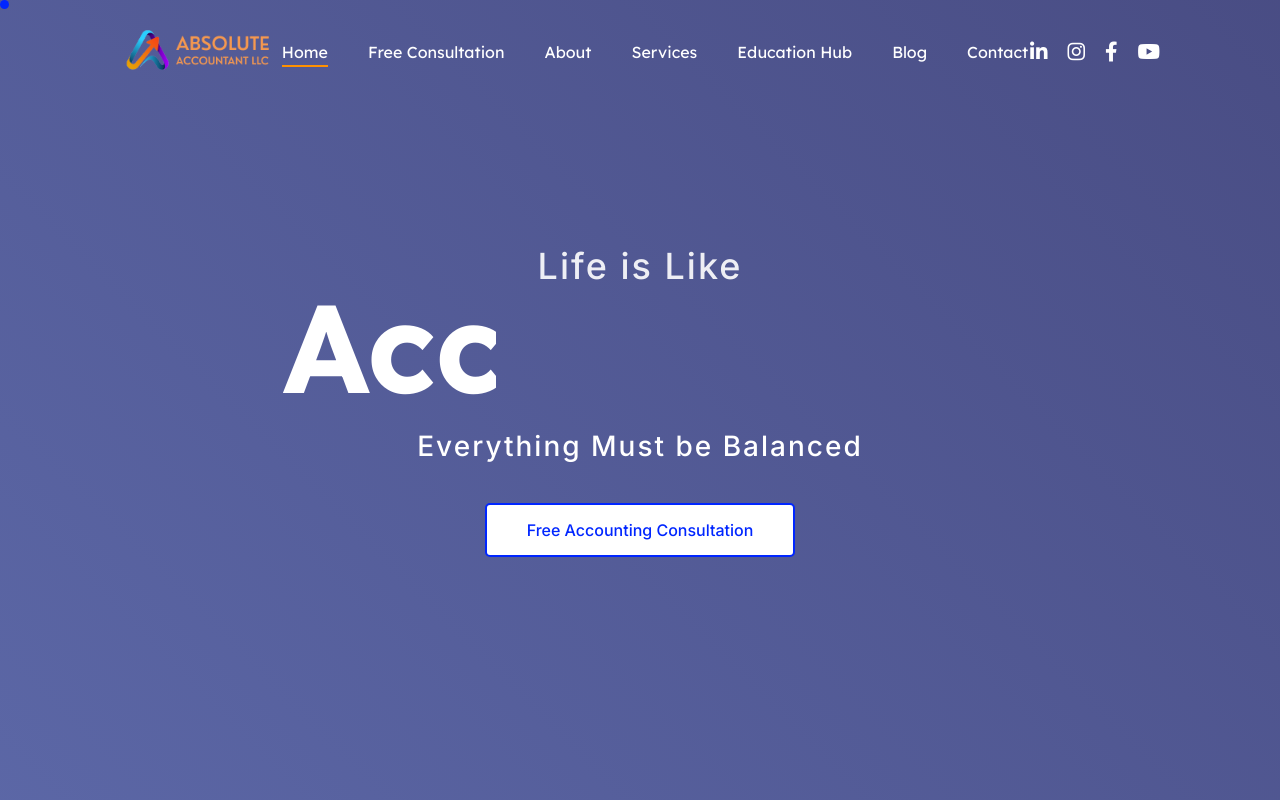
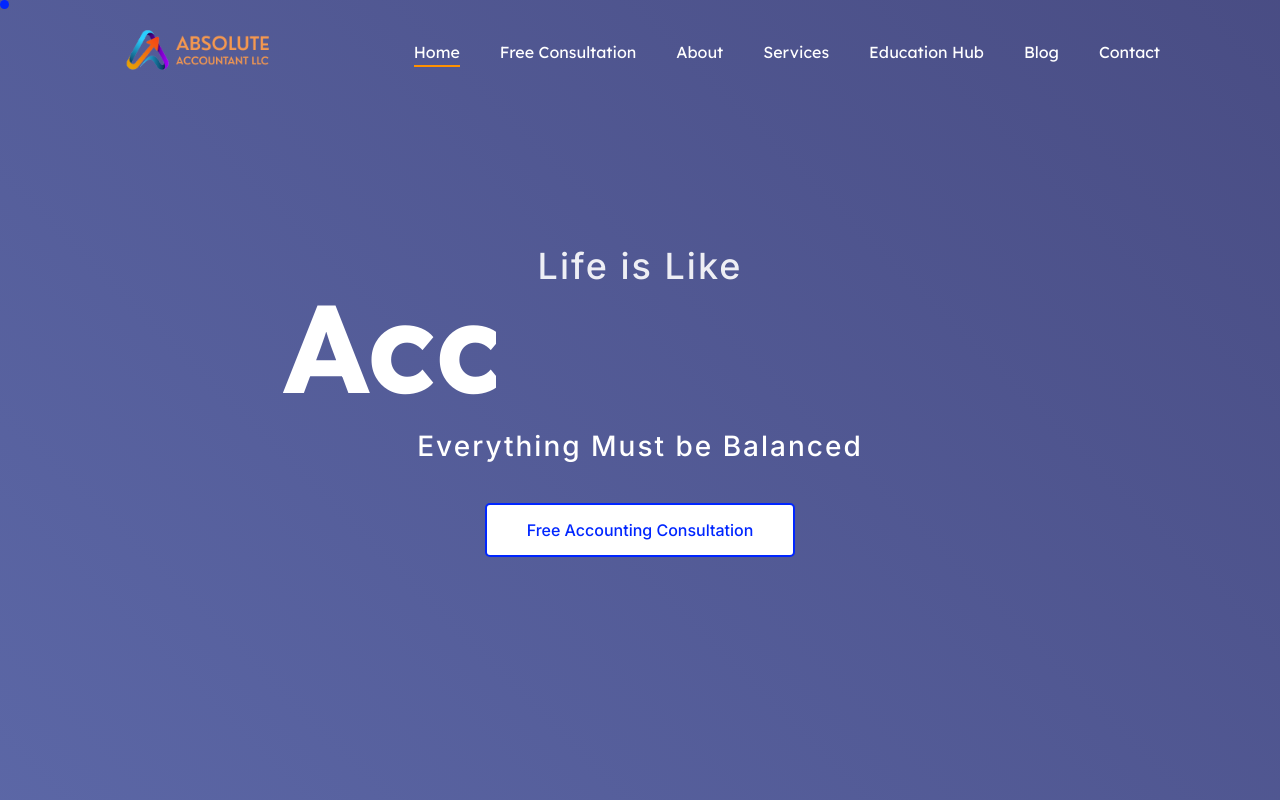
Before and after one commit to sefann/aa-web-upgrade, a plain HTML site: page index.html in a window 1280 px wide. Shown: the top 800 px of the page. Drawn offline with Linux system fonts and the light colour scheme.

Commit message:
Remove social links from header, keep only in footer

```diff
--- a/index.html
+++ b/index.html
@@ -33,13 +33,6 @@
                 <li><a href="/contact">Contact</a></li>
             </ul>
         </nav>
-
-        <div class="social-links">
-            <a href="https://www.linkedin.com/in/nikki-bushaw" class="social-icon"><i class="fab fa-linkedin-in"></i></a>
-            <a href="https://www.instagram.com/absolute_accountant_?igsh=bXJseWpvbmwybGxt" class="social-icon"><i class="fab fa-instagram"></i></a>
-            <a href="https://web.facebook.com/absoluteaccountant701" class="social-icon"><i class="fab fa-facebook-f"></i></a>
-            <a href="https://www.youtube.com/@absoluteaccountant" class="social-icon"><i class="fab fa-youtube"></i></a>
-        </div>
     </header>
 
     <!-- Hero Section -->
```
Also changed, not shown: about.html (+0 -3 lines), blog.html (+0 -7 lines), consultation.html (+0 -3 lines), contact.html (+0 -3 lines), education.html (+0 -7 lines), privacy.html (+0 -3 lines), services.html (+0 -3 lines), terms.html (+0 -3 lines).
